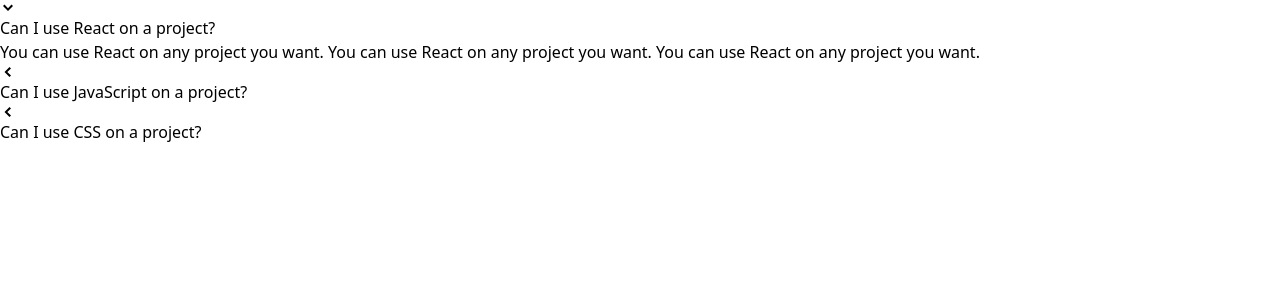
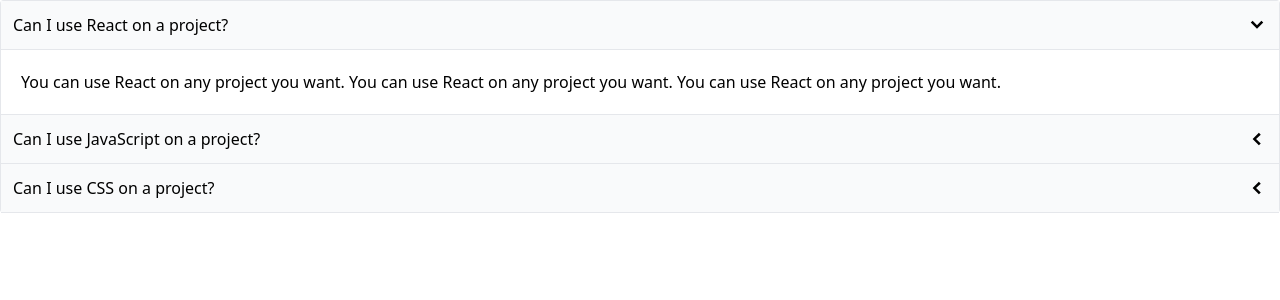
Before and after one commit to ernest-heh/react-components, a React (Create React App) app: page / in a window 1280 px wide. Shown: the top 300 px of the page. Built offline with nearby package versions, Linux system fonts and the light colour scheme.

Commit message:
add styling to accordion

```diff
--- a/src/components/Accordion.js
+++ b/src/components/Accordion.js
@@ -13,22 +13,27 @@
     const isExpanded = index === expandedIndex;
 
     const icon = (
-      <span>{isExpanded ? <GoChevronDown /> : <GoChevronLeft />}</span>
+      <span className="text-xl">
+        {isExpanded ? <GoChevronDown /> : <GoChevronLeft />}
+      </span>
     );
 
     return (
       <div key={item.id}>
         {/* call handleClick as an arrow function, and pass it the index of each item from the map */}
-        <div onClick={() => handleClick(index)}>
+        <div
+          className="flex justify-between p-3 bg-gray-50 border-b items-center cursor-pointer"
+          onClick={() => handleClick(index)}
+        >
+          {item.label}
           {icon}
-          {item.label}
         </div>
-        {isExpanded && <div>{item.content}</div>}
+        {isExpanded && <div className="border-b p-5">{item.content}</div>}
       </div>
     );
   });
 
-  return <div>{renderedItems}</div>;
+  return <div className="border-x border-t rounded">{renderedItems}</div>;
 }
 
 export default Accordion;
```
